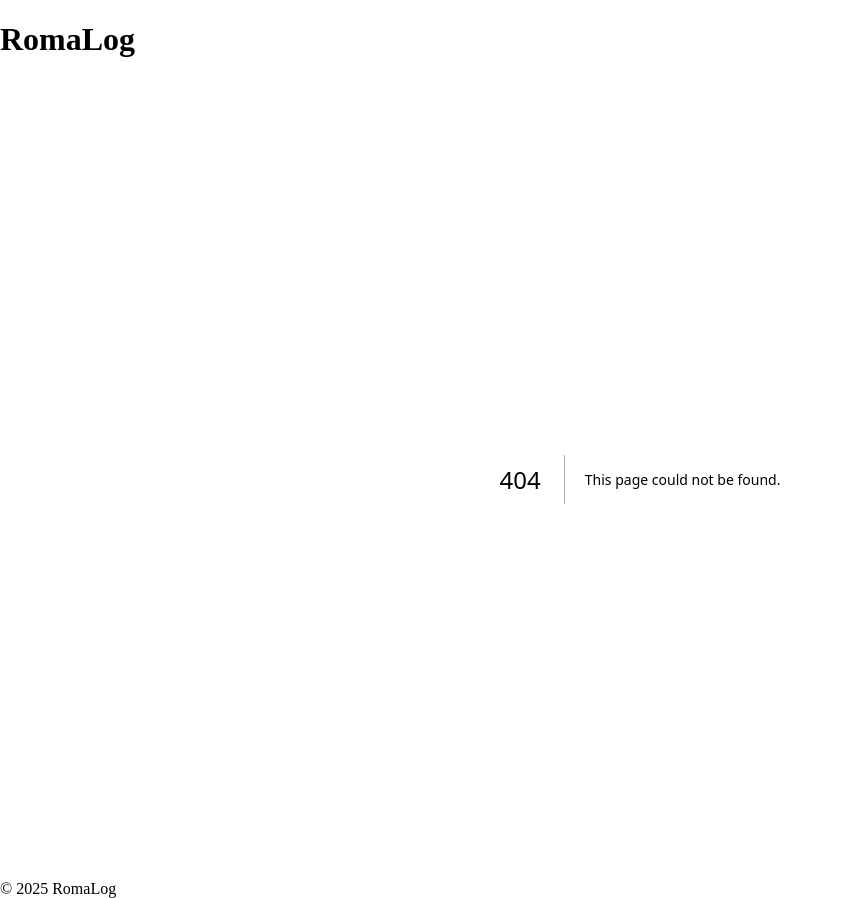
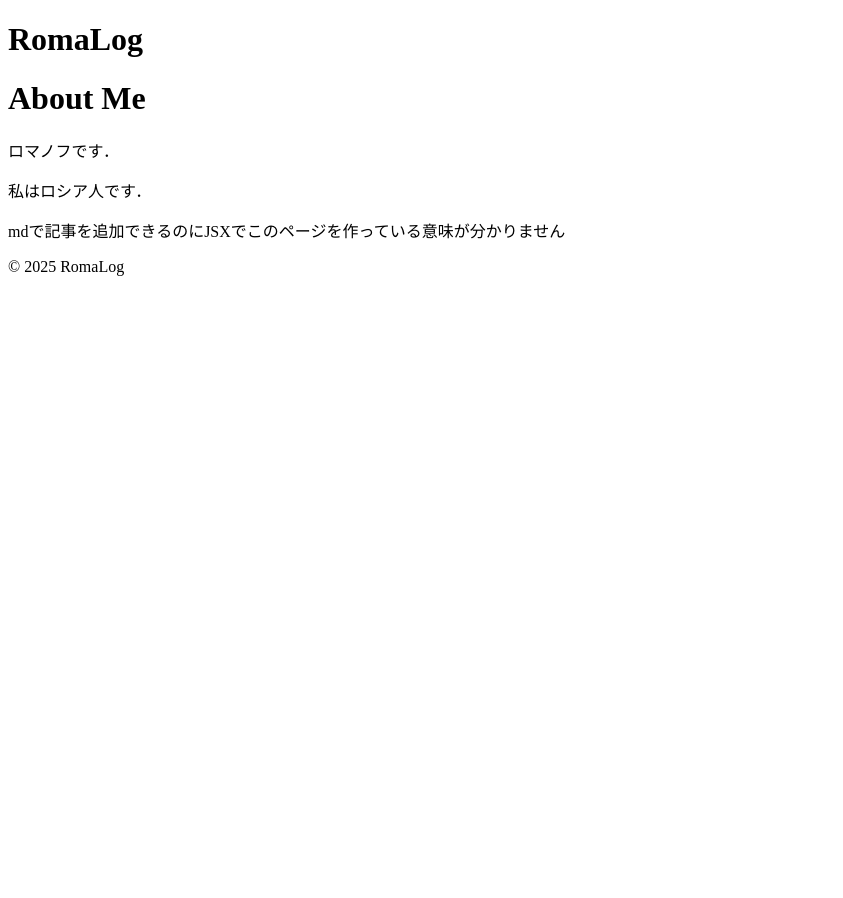
Before and after one commit to romanohu/roma-blog, a Next.js app in the folder my-app/: page /about in a window 1280 px wide. Before the commit this address had no page. Shown: the whole page, without its empty margins (0-843 px from the left). After the commit the page ends 800 px from the top, so only its background shows below. Built offline with nearby package versions, Linux system fonts and the light colour scheme.

Commit message:
about me

```diff
--- /dev/null
+++ b/my-app/src/app/about/page.tsx
@@ -0,0 +1,10 @@
+export default function AboutPage() {
+  return (
+    <div>
+      <h1>About Me</h1>
+      <p>ロマノフです．</p>
+      <p>私はロシア人です．</p>
+      <p>mdで記事を追加できるのにJSXでこのページを作っている意味が分かりません</p>
+    </div>
+  );
+}
```
Also changed, not shown: my-app/src/app/page.tsx (+11 -3 lines).
